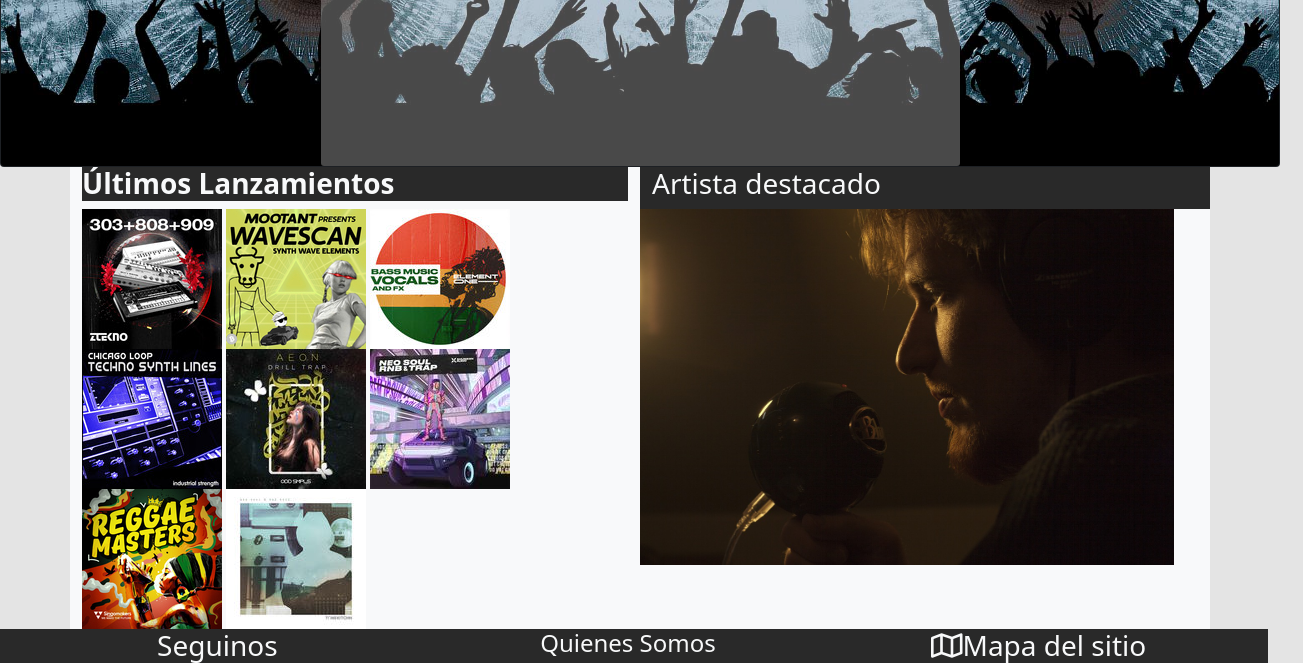
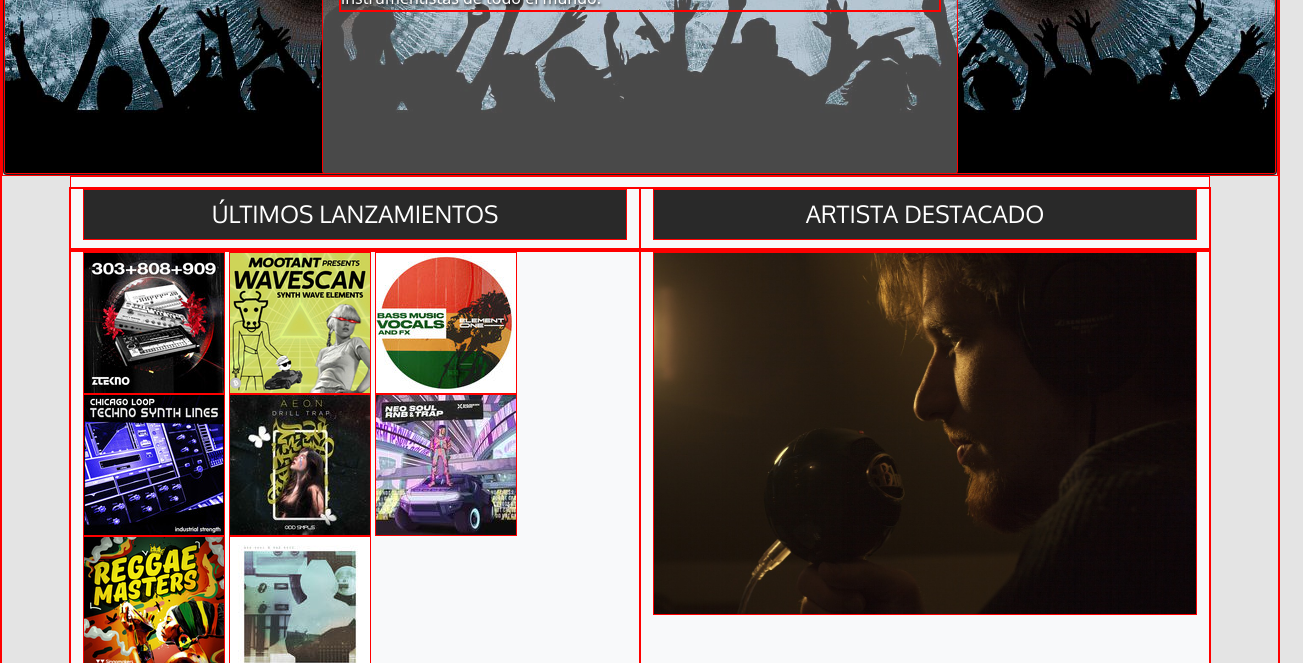
Before and after one commit to GonzaloRamos/E-commerce-de-musica, a website: page paginas/mercado.html in a window 1280 px wide. Shown: the part 311-974 px from the top of the page, 1303 px wide, since content can reach past the window. Drawn offline with nearby package versions, Linux system fonts and the light colour scheme.

Commit message:
Maquetacion  primaria market

```diff
--- a/paginas/mercado.html
+++ b/paginas/mercado.html
@@ -25,7 +25,7 @@
         <link href="https://cdn.jsdelivr.net/npm/bootstrap@5.0.0-beta3/dist/css/bootstrap.min.css" rel="stylesheet" integrity="sha384-eOJMYsd53ii+scO/bJGFsiCZc+5NDVN2yr8+0RDqr0Ql0h+rP48ckxlpbzKgwra6" crossorigin="anonymous">
         <script src="https://cdn.jsdelivr.net/npm/bootstrap@5.0.0-beta3/dist/js/bootstrap.bundle.min.js" integrity="sha384-JEW9xMcG8R+pH31jmWH6WWP0WintQrMb4s7ZOdauHnUtxwoG2vI5DkLtS3qm9Ekf" crossorigin="anonymous"></script>
 
-        <link rel="stylesheet" href="../estilos.css" media="screen">
+        <link rel="stylesheet" href="../css/estilos.css" media="screen">
 
     </head>
 
@@ -200,19 +200,19 @@
 
     </header>
 
-    <section class="container bg-light">
+    <section class="container bg-light destacados">
 
     <div class="containter row">
       <div class="col-lg-6 col-xs-12">
-        <h2 class=" fs-3 fw-bold col text-light" style="background-color: #292929;">Últimos Lanzamientos</h2>
+        <h2 class=" fs-4 col destacados__titulos">Últimos Lanzamientos</h2>
       </div>
 
-      <div class="col-lg-6 col-xs-12" style="background-color: #292929;">
-        <h2 class="fs-3 col text-light">Artista destacado</h2>
+      <div class="col-lg-6 col-xs-12">
+        <h2 class=" fs-4 col  destacados__titulos">Artista Destacado</h2>
       </div>
+
     </div>
 
-      <div class="row">
         <div class="row">
           <div class="col-lg-6 col-xs-12">
             <img src="../media/imagenes/imagenes market/productos/ztekno.jpg" alt="Producto ztenko beats ">
@@ -233,9 +233,12 @@
 
 
         </div>
-      </div>
     </section>
 
+
+    <section class="container bg-light">
+
+    </section>
 
 
 
--- a/scss/_colores.scss
+++ b/scss/_colores.scss
@@ -1,3 +1,7 @@
+* {
+    border: solid red 1px;
+}
+
 body {
     background-color: #E4E4E4;
 }
@@ -5,3 +9,8 @@ body {
 footer {
     background-color: #292929;
 }
+
+
+.destacados__titulos {
+    background-color: #292929;
+}
--- a/scss/_tamanos.scss
+++ b/scss/_tamanos.scss
@@ -4,3 +4,17 @@
     width: 450px;
     margin: auto;
 }
+
+
+
+
+/* Margenes Market */
+
+.destacados {
+    padding: 10px;
+}
+
+.destacados__titulos {
+    width: 100%;
+    padding: 10px;
+}
--- a/scss/_textos.scss
+++ b/scss/_textos.scss
@@ -1,3 +1,34 @@
+h1 {
+    font-family: 'Oxygen', sans-serif;
+
+}
+
+h2 {
+    font-family: 'Oxygen', sans-serif;
+
+}
+
+h3 {
+    font-family: 'Oxygen', sans-serif;
+
+}
+
+h4 {
+    font-family: 'Oxygen', sans-serif;
+
+}
+
+h5 {
+    font-family: 'Oxygen', sans-serif;
+
+}
+
+h6 {
+    font-family: 'Oxygen', sans-serif;
+
+}
+
+
 .titulosGigs {
     font-family: 'Quicksand', sans-serif;
     font-size: 3rem;
@@ -16,6 +47,15 @@
 }
 .card-text {
     text-shadow: 1px 2px 3px black;
+}
+
+
+/*Market */
+
+.destacados__titulos {
+    color: white;
+    text-transform: uppercase;
+    text-align: center;
 }
 
 /* Iconos */
```
Also changed, not shown: index.html (+1 -1 lines), paginas/faqs.html (+3 -1 lines), paginas/gigs.html (+1 -1 lines), paginas/usuario_log_in.html (+2 -1 lines), paginas/usuario_reg.html (+1 -1 lines), css/estilos.css.
